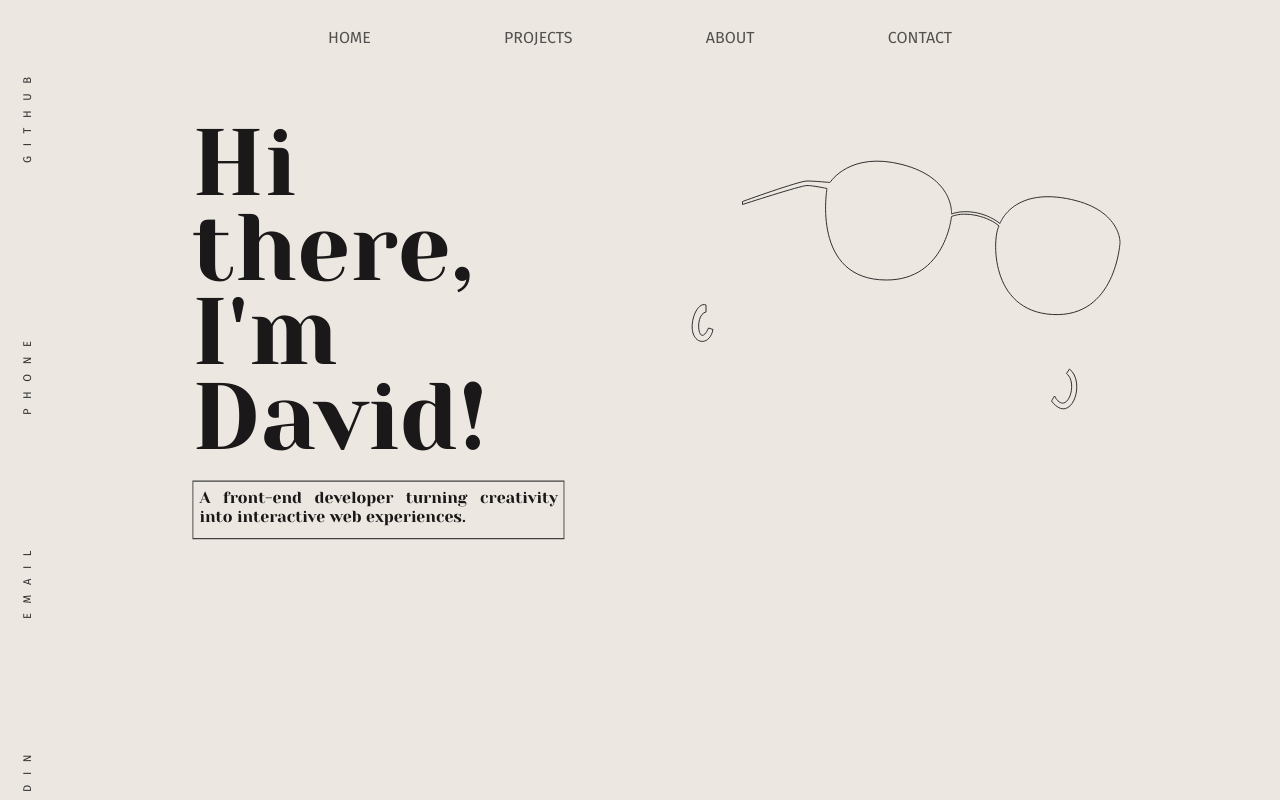
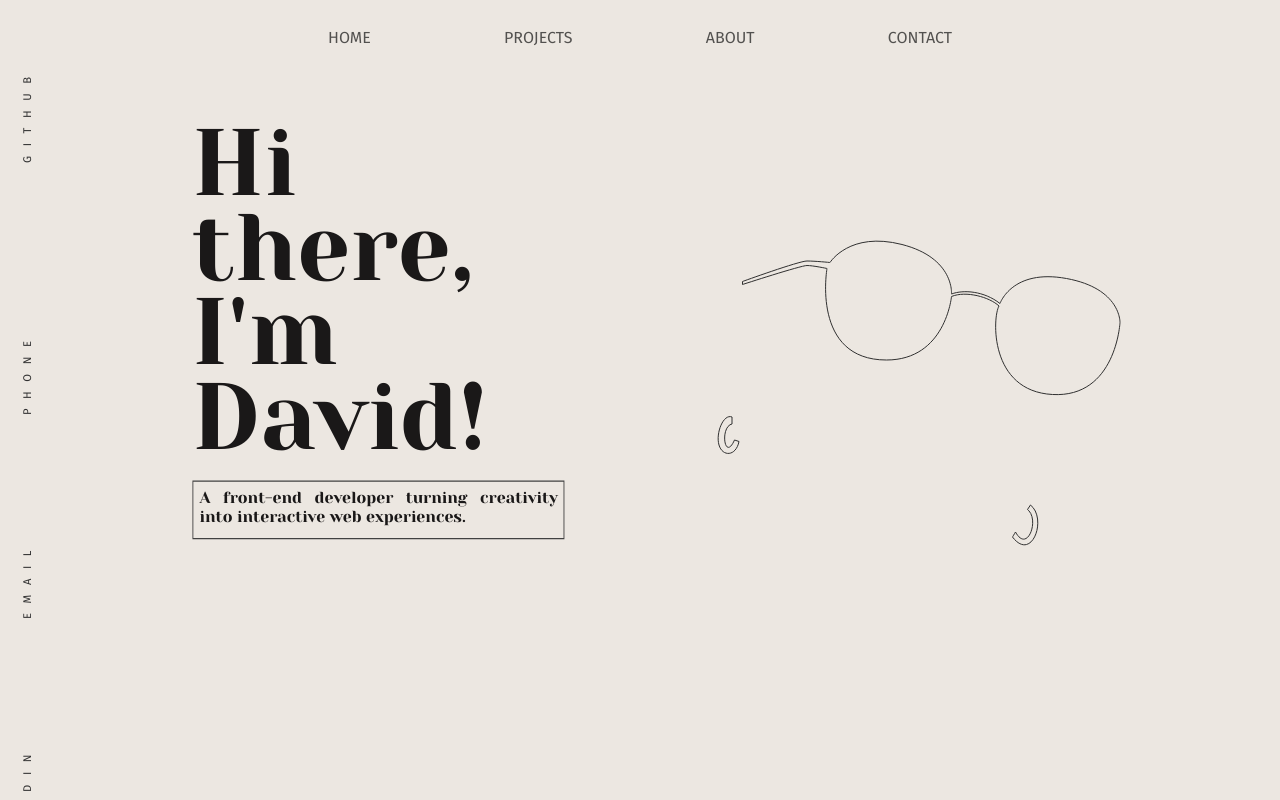
Before and after one commit to DavidCazalCollados/portfolio_2025, a React (Create React App) app: page / in a window 1280 px wide. Built offline with nearby package versions, Linux system fonts and the light colour scheme; a web font is replaced by a local one.

Commit message:
temporary home animation

```diff
--- a/src/assets/draw.css
+++ b/src/assets/draw.css
@@ -6,16 +6,16 @@
 }
 
 .lunette-deux {
-  top: 20%;
+  top: 30%;
   left: 58%;
 }
 
 .boucle-gauche {
-  top: 38%;
-  left: 54%;
+  top: 52%;
+  left: 56%;
 }
 
 .boucle-droite {
-  top: 46%;
-  left:82%;
+  top: 63%;
+  left:79%;
 }
```
Also changed, not shown: src/components/dessin_moi/DessinComplet.js (+0 -7 lines).
